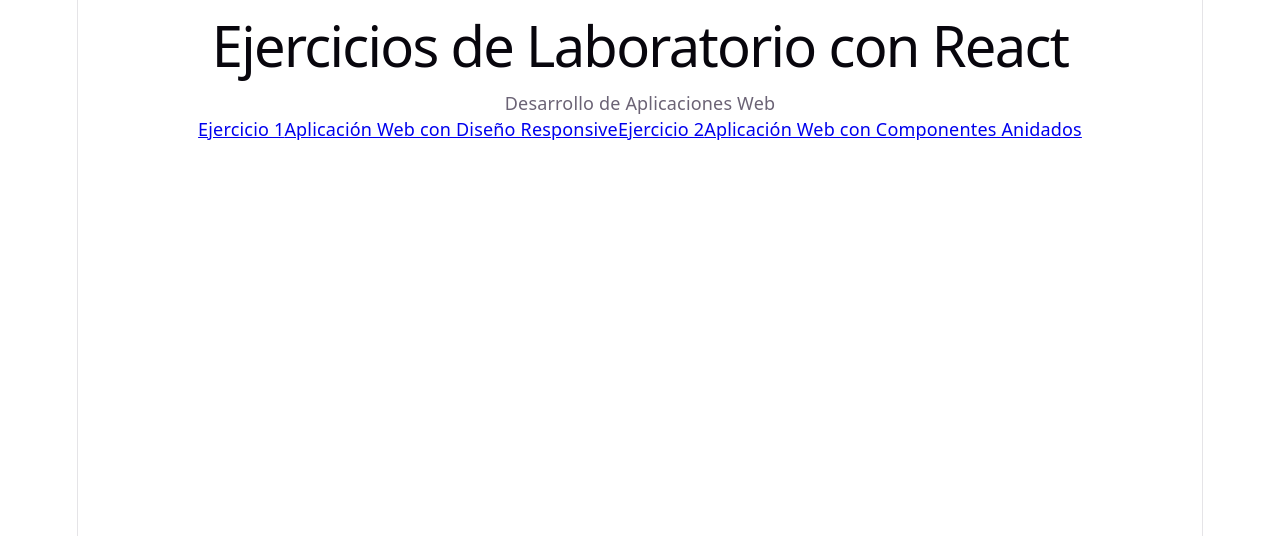
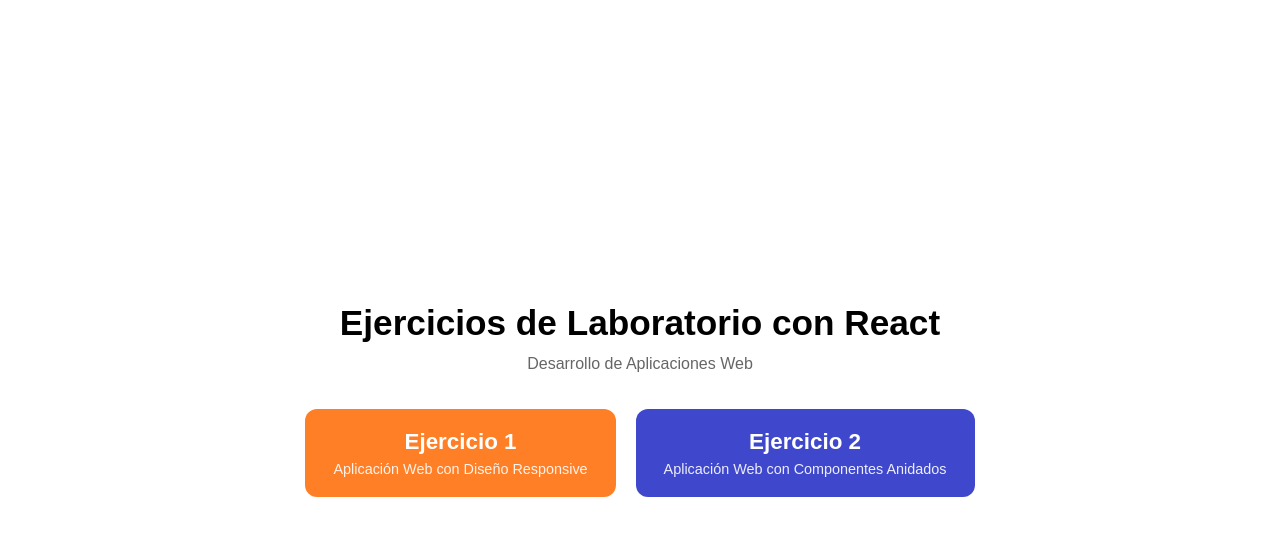
Before and after one commit to E5gar/Ejercicio01React, a React (Vite) app in the folder ejerciciosLabReact/: page / in a window 1280 px wide. Shown: the top 536 px of the page. Built offline with nearby package versions, Linux system fonts and the light colour scheme.

Commit message:
estilos main index

```diff
--- a/ejerciciosLabReact/src/App.css
+++ b/ejerciciosLabReact/src/App.css
@@ -1,184 +1,69 @@
-.counter {
-  font-size: 16px;
-  padding: 5px 10px;
-  border-radius: 5px;
-  color: var(--accent);
-  background: var(--accent-bg);
-  border: 2px solid transparent;
-  transition: border-color 0.3s;
-  margin-bottom: 24px;
+.inicio {
+  min-height: 100vh;
+  display: flex;
+  flex-direction: column;
+  align-items: center;
+  justify-content: center;
+  gap: 12px;
+  padding: 20px;
+  text-align: center;
+}
 
-  &:hover {
-    border-color: var(--accent-border);
+.inicio h1 {
+  margin: 0;
+  font-size: 2.2rem;
+}
+
+.inicio p {
+  margin: 0 0 24px;
+  color: #666;
+}
+
+.inicio-botones {
+  display: flex;
+  gap: 20px;
+}
+
+.boton {
+  display: flex;
+  flex-direction: column;
+  gap: 6px;
+  min-width: 220px;
+  padding: 20px 28px;
+  border-radius: 12px;
+  color: #fff;
+  font-size: 1.4rem;
+  font-weight: bold;
+  text-decoration: none;
+  transition: transform 0.2s, box-shadow 0.2s;
+}
+
+.boton span {
+  font-size: 0.9rem;
+  font-weight: normal;
+  opacity: 0.9;
+}
+
+.boton:hover {
+  transform: translateY(-4px);
+  box-shadow: 0 8px 18px rgba(0, 0, 0, 0.25);
+}
+
+.boton-1 {
+  background: #ff7f27;
+}
+
+.boton-2 {
+  background: #3f48cc;
+}
+
+@media (max-width: 600px) {
+  .inicio-botones {
+    flex-direction: column;
+    width: 100%;
   }
-  &:focus-visible {
-    outline: 2px solid var(--accent);
-    outline-offset: 2px;
+
+  .boton {
+    min-width: 0;
   }
 }
-
-.hero {
-  position: relative;
-
-  .base,
-  .framework,
-  .vite {
-    inset-inline: 0;
-    margin: 0 auto;
-  }
-
-  .base {
-    width: 170px;
-    position: relative;
-    z-index: 0;
-  }
-
-  .framework,
-  .vite {
-    position: absolute;
-  }
-
-  .framework {
-    z-index: 1;
-    top: 34px;
-    height: 28px;
-    transform: perspective(2000px) rotateZ(300deg) rotateX(44deg) rotateY(39deg)
-      scale(1.4);
-  }
-
-  .vite {
-    z-index: 0;
-    top: 107px;
-    height: 26px;
-    width: auto;
-    transform: perspective(2000px) rotateZ(300deg) rotateX(40deg) rotateY(39deg)
-      scale(0.8);
-  }
-}
-
-#center {
-  display: flex;
-  flex-direction: column;
-  gap: 25px;
-  place-content: center;
-  place-items: center;
-  flex-grow: 1;
-
-  @media (max-width: 1024px) {
-    padding: 32px 20px 24px;
-    gap: 18px;
-  }
-}
-
-#next-steps {
-  display: flex;
-  border-top: 1px solid var(--border);
-  text-align: left;
-
-  & > div {
-    flex: 1 1 0;
-    padding: 32px;
-    @media (max-width: 1024px) {
-      padding: 24px 20px;
-    }
-  }
-
-  .icon {
-    margin-bottom: 16px;
-    width: 22px;
-    height: 22px;
-  }
-
-  @media (max-width: 1024px) {
-    flex-direction: column;
-    text-align: center;
-  }
-}
-
-#docs {
-  border-right: 1px solid var(--border);
-
-  @media (max-width: 1024px) {
-    border-right: none;
-    border-bottom: 1px solid var(--border);
-  }
-}
-
-#next-steps ul {
-  list-style: none;
-  padding: 0;
-  display: flex;
-  gap: 8px;
-  margin: 32px 0 0;
-
-  .logo {
-    height: 18px;
-  }
-
-  a {
-    color: var(--text-h);
-    font-size: 16px;
-    border-radius: 6px;
-    background: var(--social-bg);
-    display: flex;
-    padding: 6px 12px;
-    align-items: center;
-    gap: 8px;
-    text-decoration: none;
-    transition: box-shadow 0.3s;
-
-    &:hover {
-      box-shadow: var(--shadow);
-    }
-    .button-icon {
-      height: 18px;
-      width: 18px;
-    }
-  }
-
-  @media (max-width: 1024px) {
-    margin-top: 20px;
-    flex-wrap: wrap;
-    justify-content: center;
-
-    li {
-      flex: 1 1 calc(50% - 8px);
-    }
-
-    a {
-      width: 100%;
-      justify-content: center;
-      box-sizing: border-box;
-    }
-  }
-}
-
-#spacer {
-  height: 88px;
-  border-top: 1px solid var(--border);
-  @media (max-width: 1024px) {
-    height: 48px;
-  }
-}
-
-.ticks {
-  position: relative;
-  width: 100%;
-
-  &::before,
-  &::after {
-    content: '';
-    position: absolute;
-    top: -4.5px;
-    border: 5px solid transparent;
-  }
-
-  &::before {
-    left: 0;
-    border-left-color: var(--border);
-  }
-  &::after {
-    right: 0;
-    border-right-color: var(--border);
-  }
-}
--- a/ejerciciosLabReact/src/ejercicio1/Ejercicio1.jsx
+++ b/ejerciciosLabReact/src/ejercicio1/Ejercicio1.jsx
@@ -0,0 +1,11 @@
+import React from 'react';
+import { Link } from 'react-router-dom';
+
+export default function Ejercicio1() {
+  return (
+    <div style={{ padding: '20px' }}>
+      <h2>Ejercicio 1</h2>
+      <Link to="/">Volver al inicio</Link>
+    </div>
+  );
+}
--- a/ejerciciosLabReact/src/ejercicio2/Ejercicio2.jsx
+++ b/ejerciciosLabReact/src/ejercicio2/Ejercicio2.jsx
@@ -0,0 +1,11 @@
+import React from 'react';
+import { Link } from 'react-router-dom';
+
+export default function Ejercicio2() {
+  return (
+    <div style={{ padding: '20px' }}>
+      <h2>Ejercicio 2</h2>
+      <Link to="/">Volver al inicio</Link>
+    </div>
+  );
+}
--- a/ejerciciosLabReact/src/index.css
+++ b/ejerciciosLabReact/src/index.css
@@ -1,111 +1,8 @@
-:root {
-  --text: #6b6375;
-  --text-h: #08060d;
-  --bg: #fff;
-  --border: #e5e4e7;
-  --code-bg: #f4f3ec;
-  --accent: #aa3bff;
-  --accent-bg: rgba(170, 59, 255, 0.1);
-  --accent-border: rgba(170, 59, 255, 0.5);
-  --social-bg: rgba(244, 243, 236, 0.5);
-  --shadow:
-    rgba(0, 0, 0, 0.1) 0 10px 15px -3px, rgba(0, 0, 0, 0.05) 0 4px 6px -2px;
-
-  --sans: system-ui, 'Segoe UI', Roboto, sans-serif;
-  --heading: system-ui, 'Segoe UI', Roboto, sans-serif;
-  --mono: ui-monospace, Consolas, monospace;
-
-  font: 18px/145% var(--sans);
-  letter-spacing: 0.18px;
-  color-scheme: light dark;
-  color: var(--text);
-  background: var(--bg);
-  font-synthesis: none;
-  text-rendering: optimizeLegibility;
-  -webkit-font-smoothing: antialiased;
-  -moz-osx-font-smoothing: grayscale;
-
-  @media (max-width: 1024px) {
-    font-size: 16px;
-  }
-}
-
-@media (prefers-color-scheme: dark) {
-  :root {
-    --text: #9ca3af;
-    --text-h: #f3f4f6;
-    --bg: #16171d;
-    --border: #2e303a;
-    --code-bg: #1f2028;
-    --accent: #c084fc;
-    --accent-bg: rgba(192, 132, 252, 0.15);
-    --accent-border: rgba(192, 132, 252, 0.5);
-    --social-bg: rgba(47, 48, 58, 0.5);
-    --shadow:
-      rgba(0, 0, 0, 0.4) 0 10px 15px -3px, rgba(0, 0, 0, 0.25) 0 4px 6px -2px;
-  }
-
-  #social .button-icon {
-    filter: invert(1) brightness(2);
-  }
+* {
+  box-sizing: border-box;
 }
 
 body {
   margin: 0;
+  font-family: Arial, Helvetica, sans-serif;
 }
-
-#root {
-  width: 1126px;
-  max-width: 100%;
-  margin: 0 auto;
-  text-align: center;
-  border-inline: 1px solid var(--border);
-  min-height: 100svh;
-  display: flex;
-  flex-direction: column;
-  box-sizing: border-box;
-}
-
-h1,
-h2 {
-  font-family: var(--heading);
-  font-weight: 500;
-  color: var(--text-h);
-}
-
-h1 {
-  font-size: 56px;
-  letter-spacing: -1.68px;
-  margin: 32px 0;
-  @media (max-width: 1024px) {
-    font-size: 36px;
-    margin: 20px 0;
-  }
-}
-h2 {
-  font-size: 24px;
-  line-height: 118%;
-  letter-spacing: -0.24px;
-  margin: 0 0 8px;
-  @media (max-width: 1024px) {
-    font-size: 20px;
-  }
-}
-p {
-  margin: 0;
-}
-
-code,
-.counter {
-  font-family: var(--mono);
-  display: inline-flex;
-  border-radius: 4px;
-  color: var(--text-h);
-}
-
-code {
-  font-size: 15px;
-  line-height: 135%;
-  padding: 4px 8px;
-  background: var(--code-bg);
-}
```
